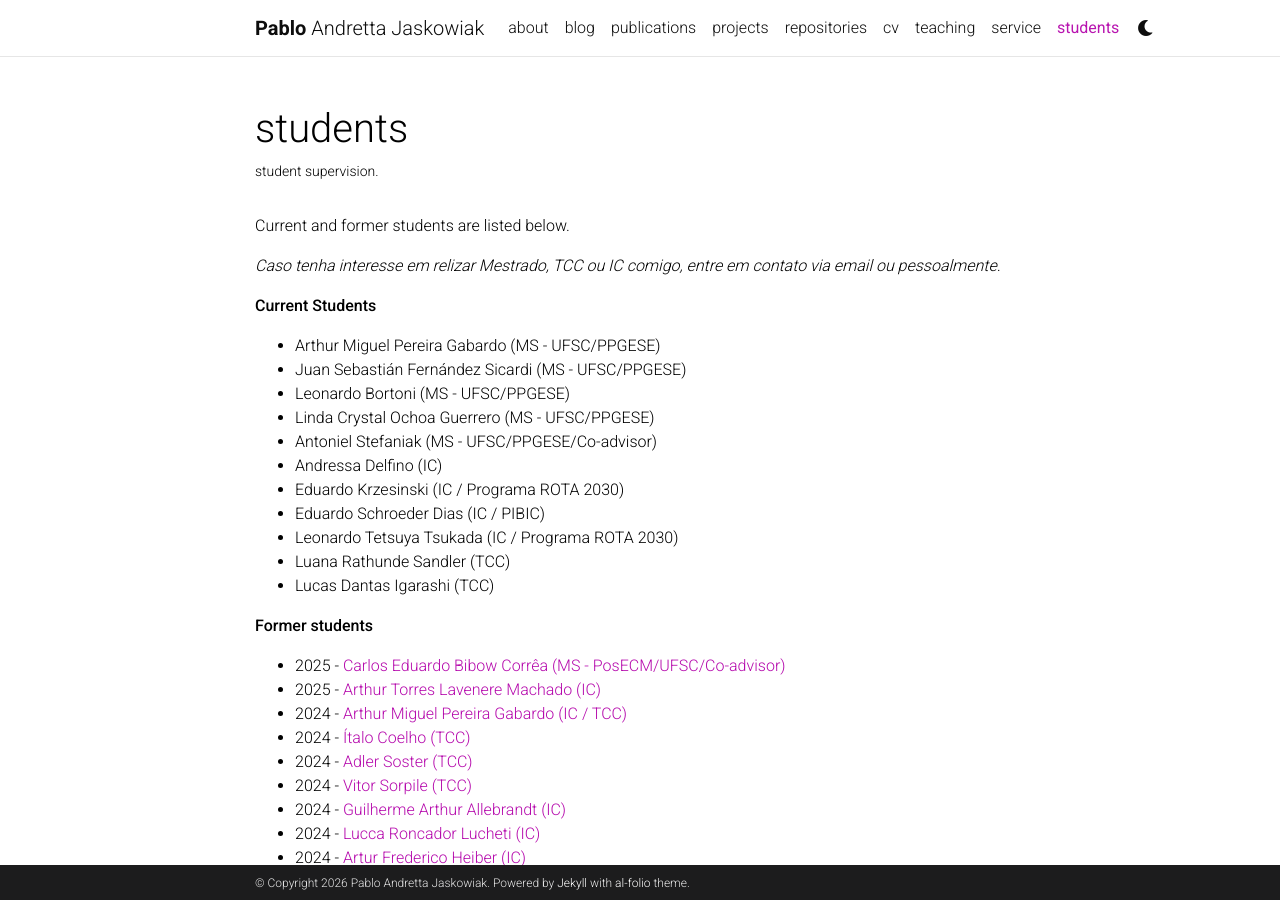
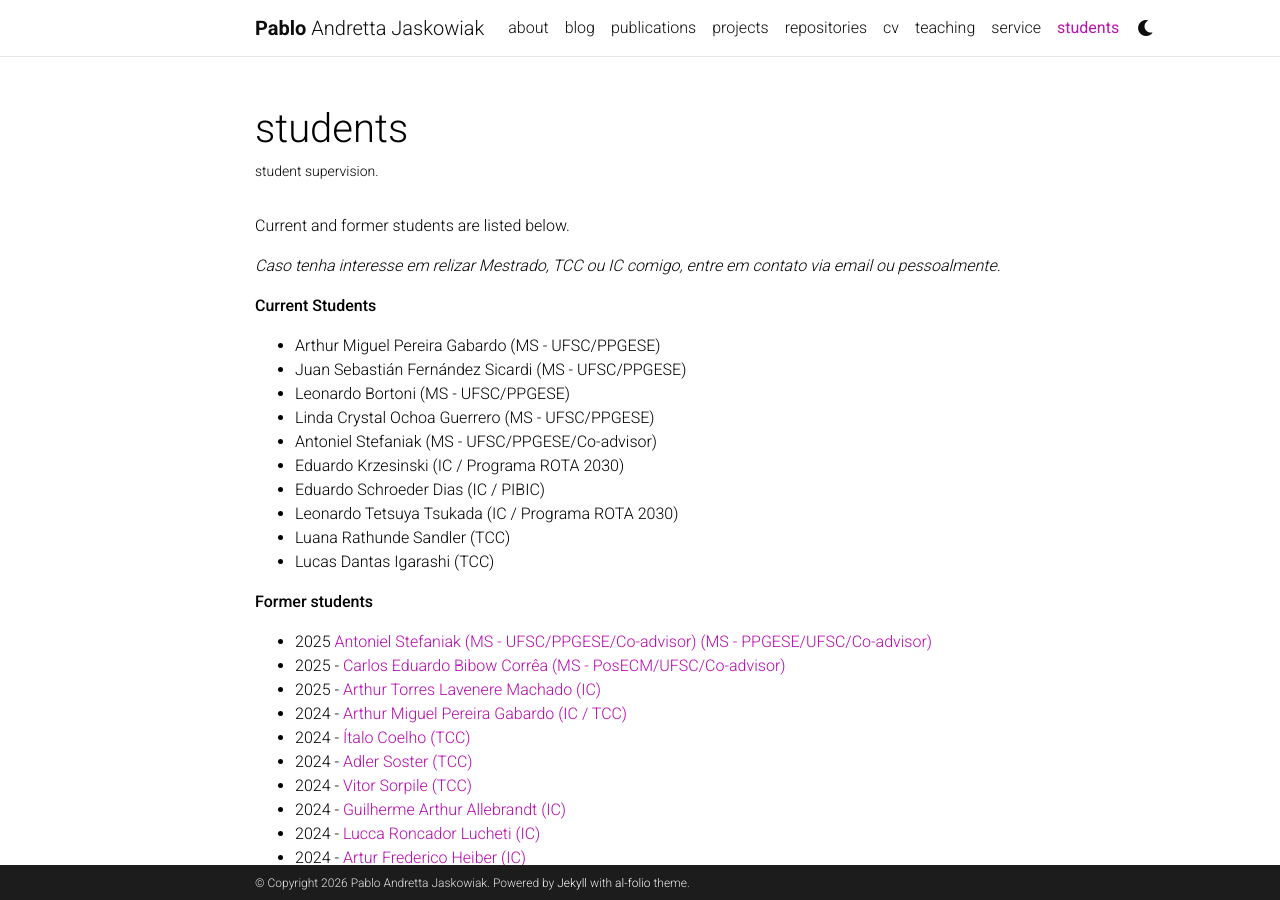
Before and after one commit to pajaskowiak/pajaskowiak.github.io, a Jekyll site: the page built from _pages/supervision.md, in a window 1280 px wide and 900 px high. Built offline with Jekyll 4.4.1, drawn with Linux system fonts in a browser that asks for light colours; comment, search, counter and statistics services are not loaded; a style sheet for code colours, icons or effects is not loaded.

```diff
--- a/_pages/supervision.md
+++ b/_pages/supervision.md
@@ -20,7 +20,6 @@
 - Leonardo Bortoni (MS - UFSC/PPGESE)
 - Linda Crystal Ochoa Guerrero (MS - UFSC/PPGESE)
 - Antoniel Stefaniak (MS - UFSC/PPGESE/Co-advisor)
-- Andressa Delfino (IC)
 - Eduardo Krzesinski (IC / Programa ROTA 2030)
 - Eduardo Schroeder Dias (IC / PIBIC)
 - Leonardo Tetsuya Tsukada (IC / Programa ROTA 2030)
@@ -28,6 +27,7 @@
 - Lucas Dantas Igarashi (TCC)
 
 <strong>Former students</strong>
+- 2025 <a href="">Antoniel Stefaniak (MS - UFSC/PPGESE/Co-advisor) (MS - PPGESE/UFSC/Co-advisor)</a>
 - 2025 - <a href="">Carlos Eduardo Bibow Corrêa (MS - PosECM/UFSC/Co-advisor)</a>
 - 2025 - <a href="">Arthur Torres Lavenere Machado (IC)</a>
 - 2024 - <a href="https://repositorio.ufsc.br/handle/123456789/262172">Arthur Miguel Pereira Gabardo (IC / TCC)</a>
```
Also changed, not shown: Gemfile.lock, 3 other files.
